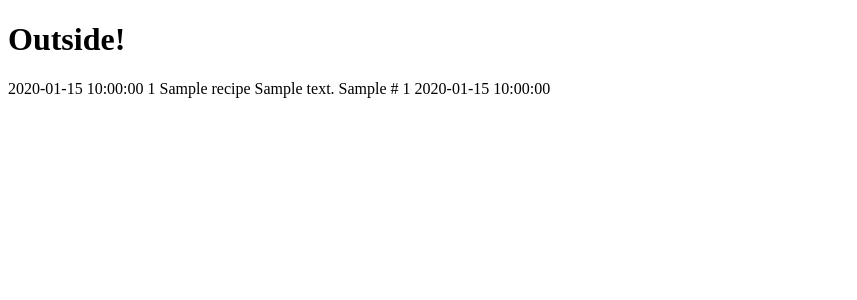
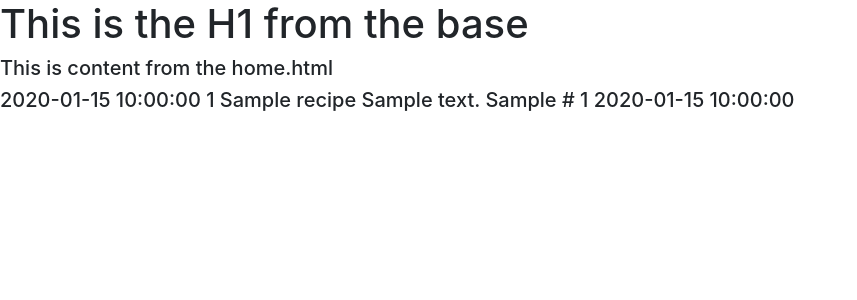
Before and after one commit to sammckenna1986/smells_good, a Flask app: template templates/home.html in a window 1280 px wide. Shown: the top 300 px of the page, without its empty margins (0-857 px from the left). Run offline with Flask 2, Linux system fonts and the light colour scheme; the template is opened without the code that fills it: most values are stand-ins (such as "Sample title", 1, 10 or a date in 2020); some libraries are stand-ins or nearby versions.

Commit message:
added content test to base and home.html with test to mongodb database

```diff
--- a/templates/base.html
+++ b/templates/base.html
@@ -1,8 +1,21 @@
 <!DOCTYPE html>
 <html>
-    <head></head>
+    <head>
+    <!-- My CSS -->
+	<link rel="stylesheet" href="https://maxcdn.bootstrapcdn.com/bootstrap/4.2.1/css/bootstrap.min.css"
+		type="text/css" />
+	<link href="https://fonts.googleapis.com/css2?family=Archivo:wght@600;700&display=swap" rel="stylesheet">
+	<link rel="stylesheet" href="https://maxcdn.bootstrapcdn.com/font-awesome/4.7.0/css/font-awesome.min.css"
+		type="text/css" />
+	<link rel="stylesheet" href="https://cdnjs.cloudflare.com/ajax/libs/hover.css/2.1.1/css/hover-min.css"
+		type="text/css" />
+	<link rel="stylesheet" href="assets/css/style.css">
+    <meta charset="UTF-8">
+	<meta name="viewport" content="width=device-width, initial-scale=1.0">
+	<title>Smells Good</title>
+    </head>
     <body>
-        <h1>Outside!</h1>
+        <h1>This is the H1 from the base</h1>
         {% block content %}
         {% endblock %}
     </body>
--- a/templates/home.html
+++ b/templates/home.html
@@ -1,5 +1,6 @@
 {% extends 'base.html' %}
 {% block content %}
+<h5> This is content from the home.html<h5>
     {% for recipe in recipes %}
         {{recipe.created_at}}
         {{recipe.recipe_id}}
```
